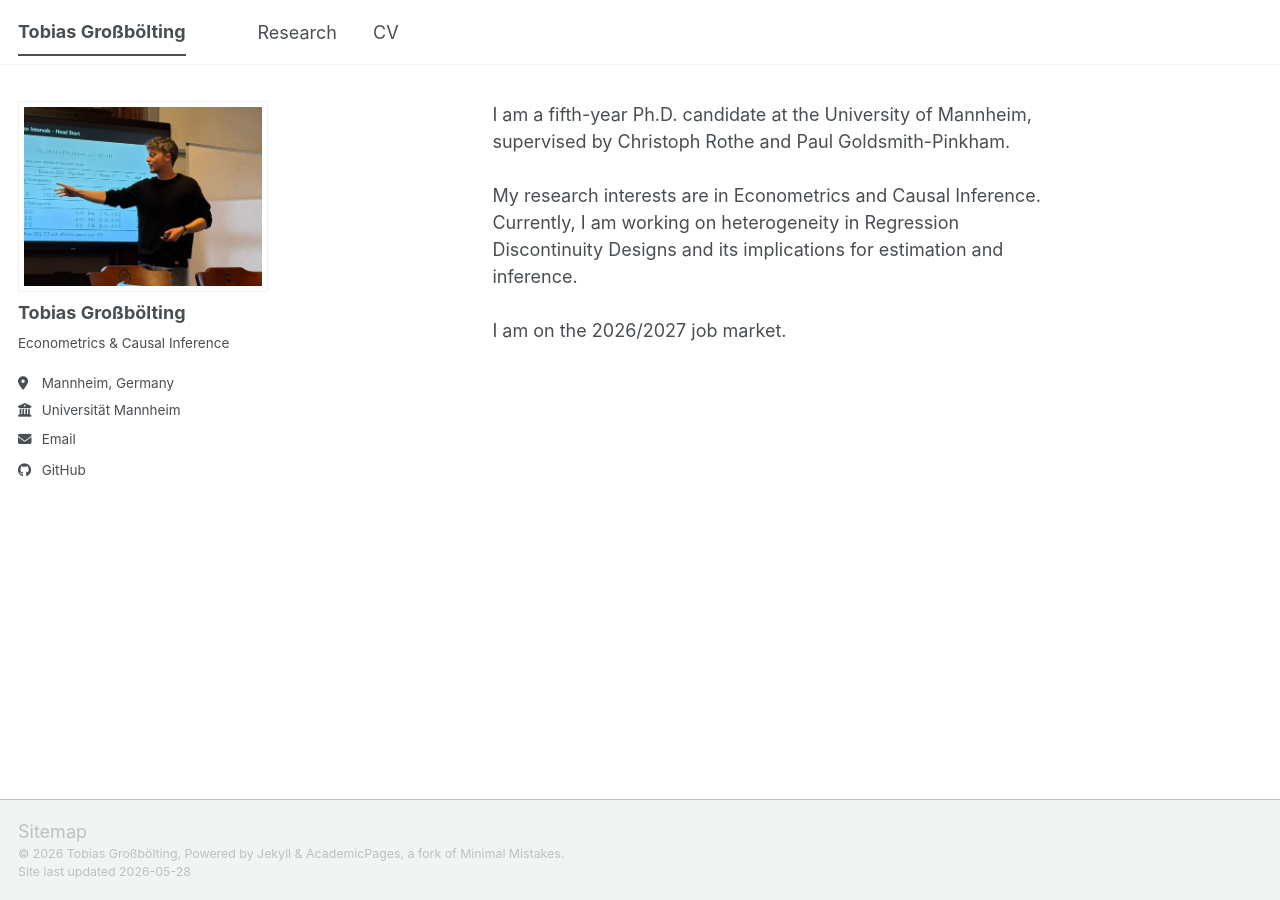
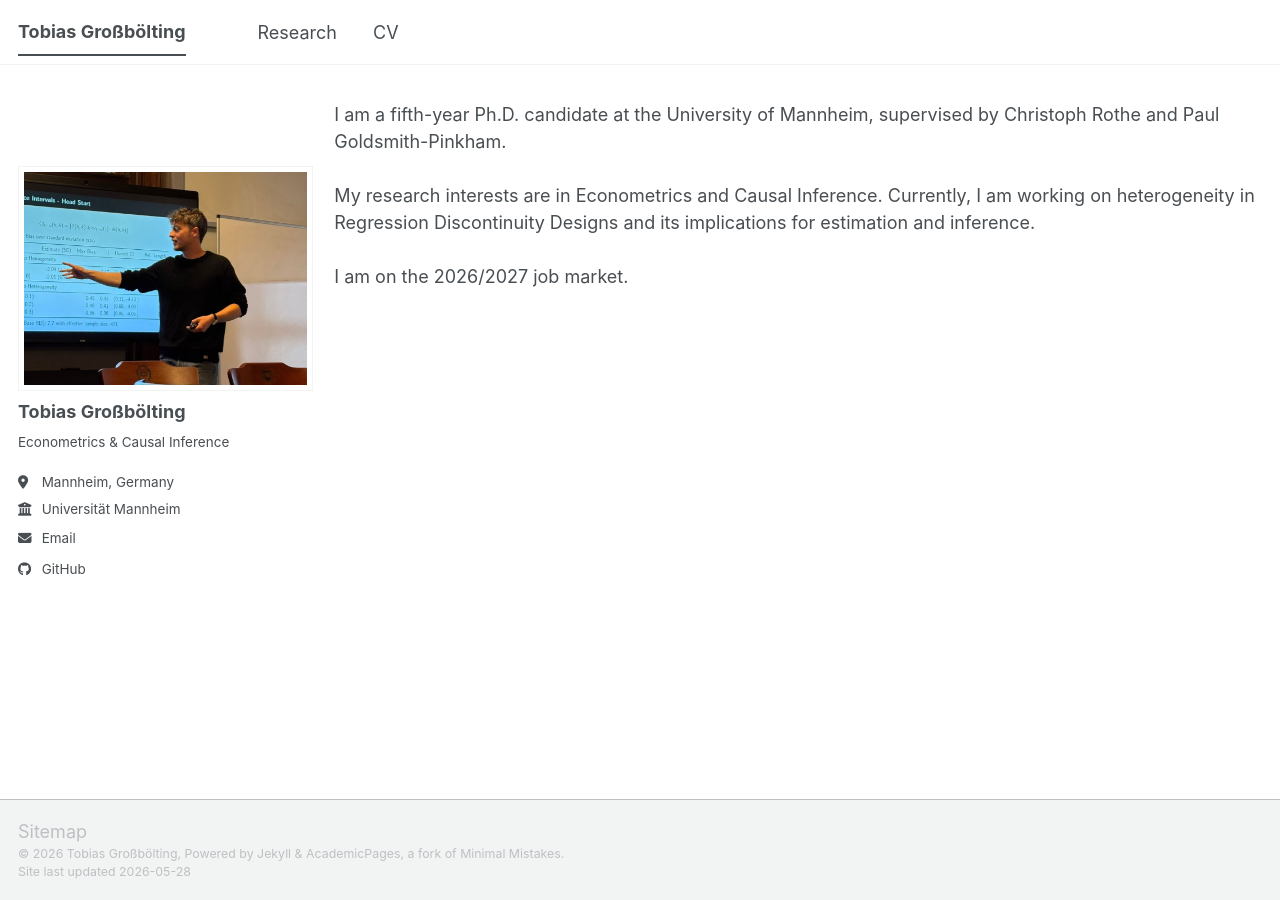
Before and after one commit to tgrossboelting/tgrossboelting.github.io, a Jekyll site: the page built from _pages/about.md, in a window 1280 px wide. Built offline with Jekyll 4.4.1, drawn with Linux system fonts in a browser that asks for light colours; a script bundle is joined from its source files by our own code; library files that are not in the unit come from our copies.

Commit message:
Simplify sidebar + page to a clean side-by-side float layout
Remove the position:fixed trick (which took the sidebar out of flow on
screens >=1024px) and the max-width: 250px sidebar cap at x-large.
Remove prefix(0.5) + suffix(2 of 12) from .page and prefix(0.5) from
.archive. Set sidebar to span(3 of 12) and main column to span(9 of 12
last) so they sit flush next to each other with just a Susy gutter.
Avatar now fills its column (~230px at 925px viewport, ~310px at 1280)
and the main text starts right next to it instead of being pushed
~245px to the right.

```diff
--- a/_sass/layout/_archive.scss
+++ b/_sass/layout/_archive.scss
@@ -10,8 +10,7 @@
   }
 
   @include breakpoint($large) {
-    @include span(8 of 12 last);
-    @include prefix(0.5 of 12);
+    @include span(9 of 12 last);
   }
 
   a {
--- a/_sass/layout/_page.scss
+++ b/_sass/layout/_page.scss
@@ -18,9 +18,7 @@
 
 .page {
   @include breakpoint($large) {
-    @include span(8 of 12 last);
-    @include prefix(0.5 of 12);
-    @include suffix(2 of 12);
+    @include span(9 of 12 last);
   }
 
   .page__inner-wrap {
--- a/_sass/layout/_sidebar.scss
+++ b/_sass/layout/_sidebar.scss
@@ -17,15 +17,8 @@
     margin-top: 1em;
   }
 
-  @media screen and (min-width: $sidebar-screen-min-width) {
-    height: 100vh;
-    overflow-y: auto;               // Add scrollbar if the sidebar is too long
-    position: fixed;
-    padding-top: $masthead-height;
-  }
-
   @include breakpoint($large) {
-    @include span(4 of 12);
+    @include span(3 of 12);
     opacity: 1;
     -webkit-transition: opacity 0.2s ease-in-out;
             transition: opacity 0.2s ease-in-out;
@@ -36,7 +29,6 @@
   }
 
   @include breakpoint($x-large) {
-    max-width: $sidebar-link-max-width;
     padding-right: 0;
   }
 
```
